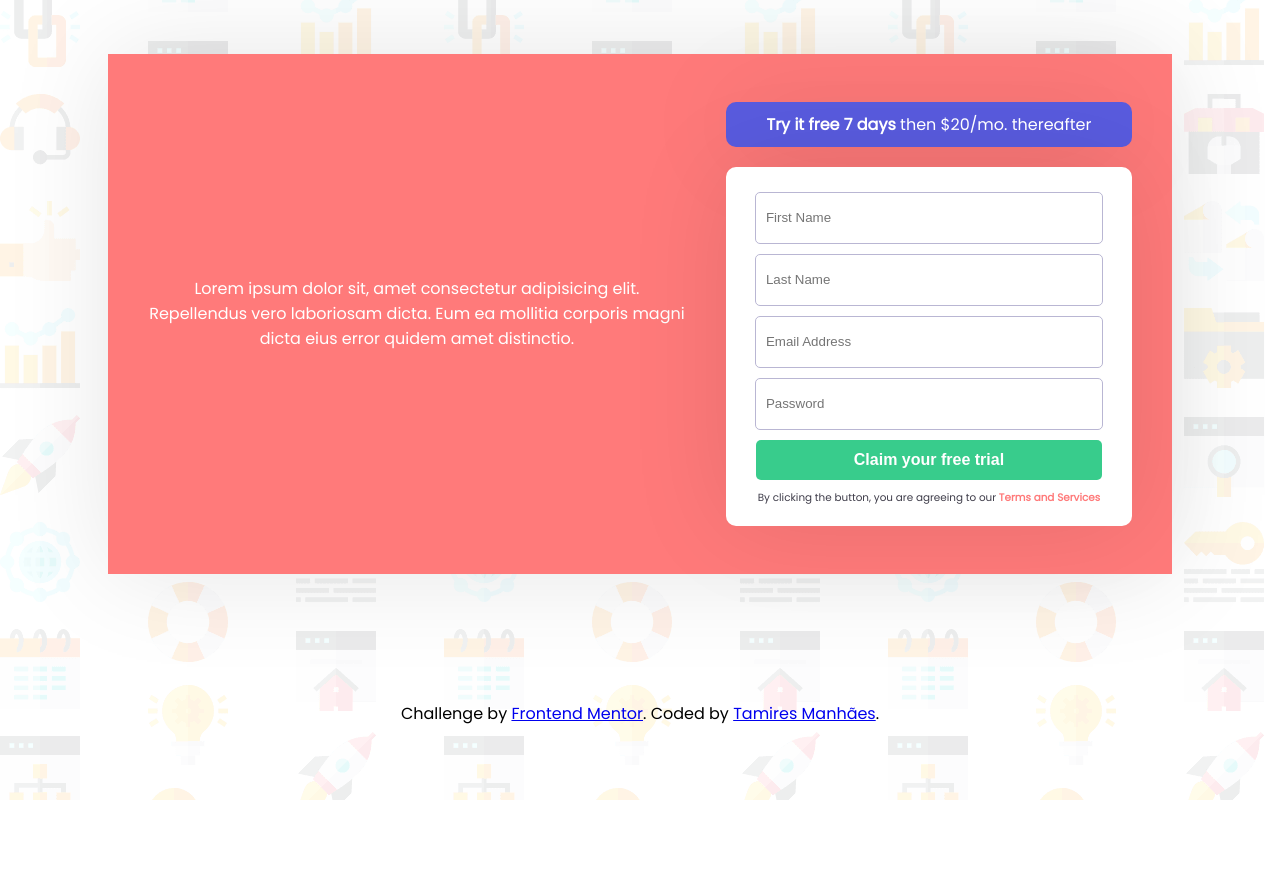
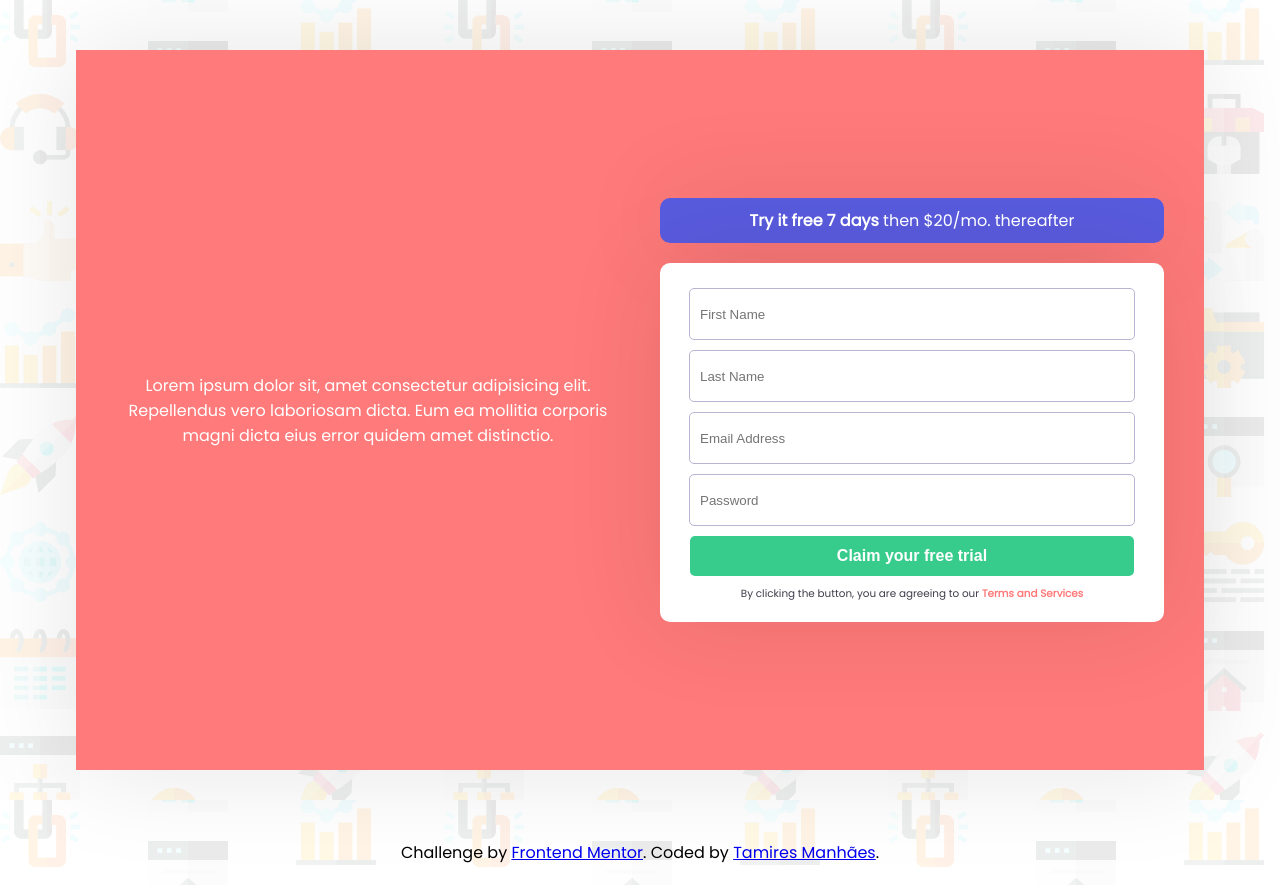
Before and after one commit to tamires-manhaes/login-screen, a React (Create React App) app: page / in a window 1280 px wide. Before the commit the page ends 800 px from the top, so only its background shows below. Built offline with nearby package versions, Linux system fonts and the light colour scheme.

Commit message:
componente wrapper criado

```diff
--- a/src/components/Wrapper/styles.scss
+++ b/src/components/Wrapper/styles.scss
@@ -1,17 +1,38 @@
 .wrapper{
   background: var(--red);
+  color: var(--white);
   box-shadow: var(--box-shadow);
 
-  min-width: 80vw;
-  min-height: 60vh;
-  width: 70vw;
-  margin: 0 20px;
+  margin: 20px;
   padding: 20px;
+
+  width: 85vw;
+  height: 100%;
 
   display: flex;
   align-items: center;
   justify-content: center;
-  flex-direction: row;
+  flex-direction: column;
+}
 
-  color: var(--white);
+@media(min-width: 767px){
+  .wrapper{
+    min-width: 90vw;
+    min-height: 85vh;
+  }
 }
+
+
+@media(min-width: 992px){
+  .wrapper{
+    margin: 50px 20px 50px;
+    min-width: 85vw;
+    min-height: 85vh;
+
+    padding: 20px;
+
+    display: grid;
+    grid-template-columns: 50% 50%;
+    grid-template-rows: 100%;
+  }
+}
```
